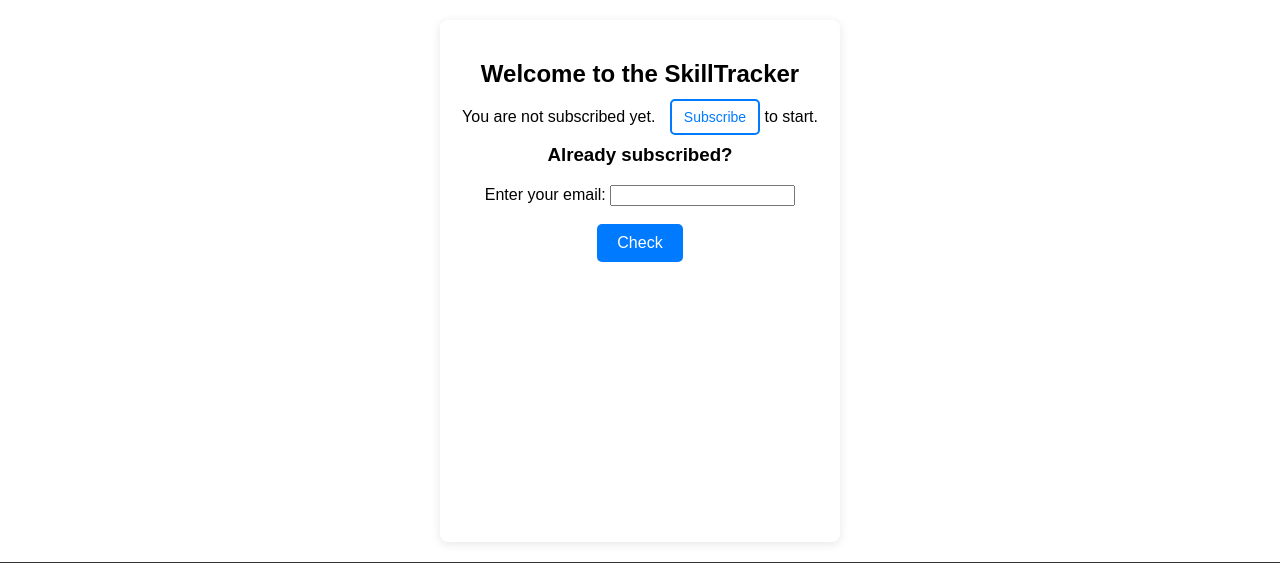
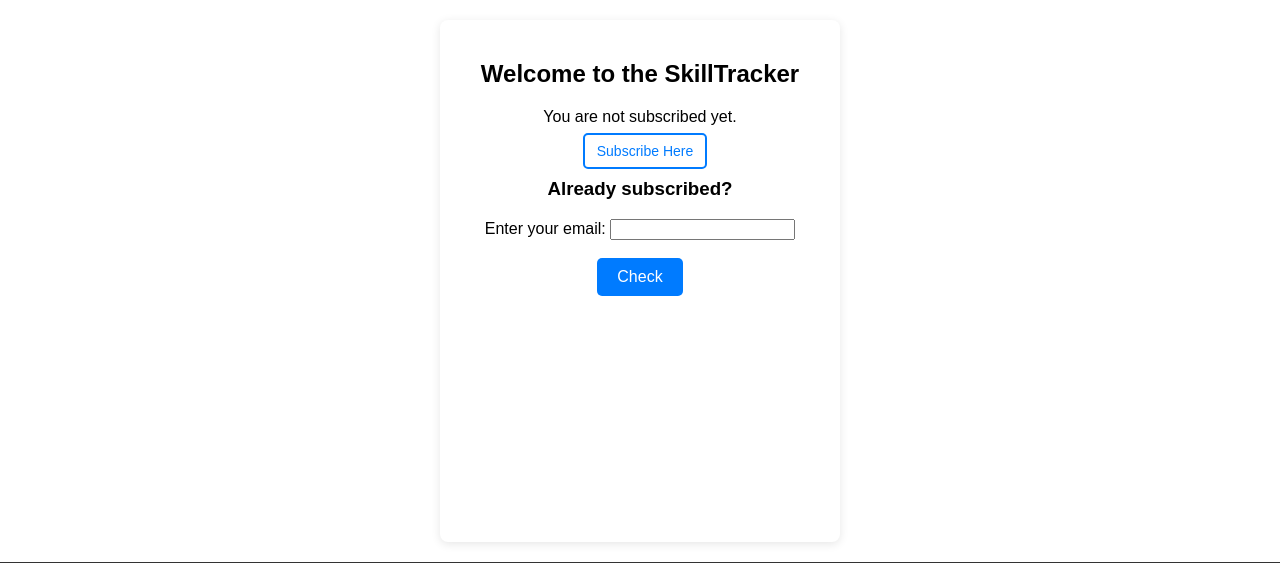
Before and after one commit to karthikeya1104/SkillTracker, a Django app: page / in a window 1280 px wide. Shown: the part 158-721 px from the top of the page. Run offline with Django 5.2, Linux system fonts and the light colour scheme.

Commit message:
UI update

```diff
--- a/templates/home.html
+++ b/templates/home.html
@@ -67,8 +67,8 @@
         {% endif %}
 
         {% else %}
-        <p class="center">You are not subscribed yet. <a  class="link-btn" href="{% url 'subscribe' %}">Subscribe</a> to start.</p>
-
+        <p class="center">You are not subscribed yet.</p>
+        <p class="center"><a  class="link-btn" href="{% url 'subscribe' %}">Subscribe Here</a></p>
         <h3 class="center">Already subscribed?</h3>
         <form method="POST" action="{% url 'home' %}" class="center">
             {% csrf_token %}
```
